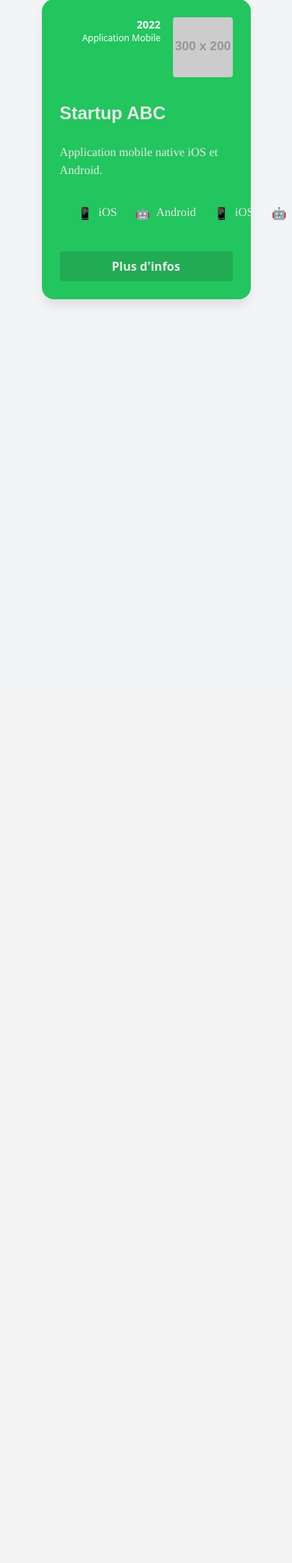
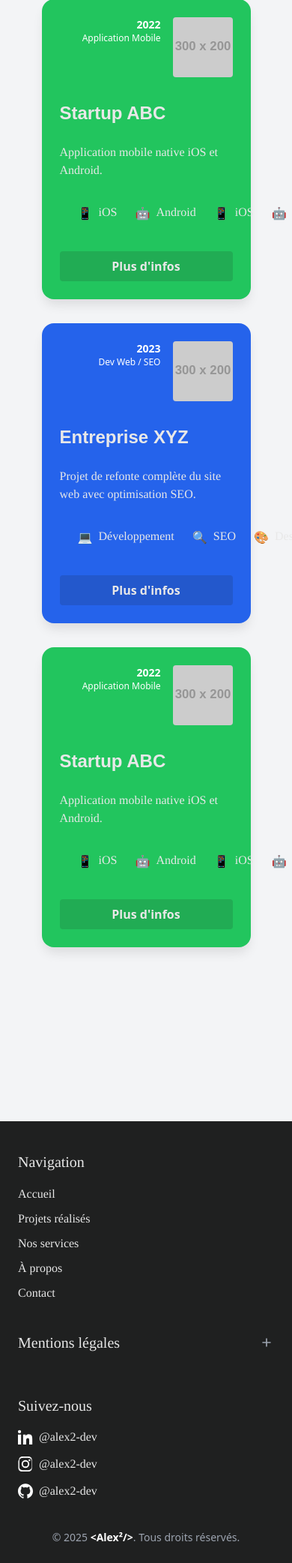
Before and after one commit to thedeadyt/Alex2, a PHP site: page /pages/NosProjets.php in a window 390 px wide; the page is wider, and only the part inside the window is pictured. Shown: the part 1489-3573 px from the top of that part at 75% size. Before the commit the page ends 1895 px from the top of that part, so only its background shows below. Run offline with PHP 8.4, Linux system fonts and the light colour scheme; grey boxes labelled with a size stand in for pictures from a placeholder-image service; some libraries are stand-ins or nearby versions; some web fonts are replaced.

Commit message:
modif couleur

```diff
--- a/includes/footer.php
+++ b/includes/footer.php
@@ -5,35 +5,33 @@
   <meta http-equiv="X-UA-Compatible" content="IE=edge">
   <title>Page title</title>
   <meta name="viewport" content="width=device-width, initial-scale=1">
-
+  <link rel="stylesheet" href="<?= BASE_URL ?>/asset/css/variables.css">
   <!-- ✅ Tailwind CSS -->
   <script src="https://cdn.tailwindcss.com"></script>
-
   <!-- ✅ Alpine.js -->
   <script defer src="https://unpkg.com/alpinejs@3.x.x/dist/cdn.min.js"></script>
-
 </head>
-<body style="background-color: #e8e8e8;">
+<body style="background-color: var(--color-bg);">
 
   <!-- ✅ FOOTER -->
-  <div class="bg-gray-900 text-white pt-10 pb-6 px-6" x-data="{ open: false }">
+  <div class="pt-10 pb-6 px-6" x-data="{ open: false }" style="background-color: var(--color-black)">
     <div class="max-w-6xl mx-auto grid grid-cols-1 md:grid-cols-3 gap-10">
 
       <!-- Navigation -->
       <div>
-        <h3 class="text-xl font-semibold mb-4">Navigation</h3>
+        <h3 class="text-xl mb-4" style="color: var(--color-white); font-family: var(--font-base);">Navigation</h3>
         <ul class="space-y-2">
-          <li><a href="#accueil" class="hover:underline">Accueil</a></li>
-          <li><a href="#projets" class="hover:underline">Projets réalisés</a></li>
-          <li><a href="#services" class="hover:underline">Nos services</a></li>
-          <li><a href="#apropos" class="hover:underline">À propos</a></li>
-          <li><a href="#contact" class="hover:underline">Contact</a></li>
+          <li><a href="<?= BASE_URL ?>/index.php" style="color: var(--color-white); font-family: var(--font-base);" style="color: var(--color-black); font-family: var(--font-base);class="hover:underline">Accueil</a></li>
+          <li><a href="<?= BASE_URL ?>/pages/NosProjets.php" style="color: var(--color-white); font-family: var(--font-base);" class="hover:underline">Projets réalisés</a></li>
+          <li><a href="<?= BASE_URL ?>/pages/Services.php" style="color: var(--color-white); font-family: var(--font-base);" class="hover:underline">Nos services</a></li>
+          <li><a href="<?= BASE_URL ?>/pages/Apropos.php" style="color: var(--color-white); font-family: var(--font-base);" class="hover:underline">À propos</a></li>
+          <li><a href="#<?= BASE_URL ?>/pages/Contact.php" style="color: var(--color-white); font-family: var(--font-base);" class="hover:underline">Contact</a></li>
         </ul>
       </div>
 
       <!-- Mentions légales -->
       <div>
-        <h3 class="text-xl font-semibold mb-4 flex items-center justify-between md:block">
+        <h3 class="text-xl mb-4 flex items-center justify-between md:block" style="color: var(--color-white); font-family: var(--font-base);">
           Mentions légales
           <button @click="open = !open" class="md:hidden text-gray-400">
             <svg x-show="!open" xmlns="http://www.w3.org/2000/svg" class="h-5 w-5" fill="none"
@@ -47,32 +45,32 @@
           </button>
         </h3>
         <ul class="space-y-2 md:block" x-show="open || window.innerWidth >= 768" x-transition>
-          <li><a href="/mentions-legales.html" class="hover:underline">Mentions légales</a></li>
-          <li><a href="/confidentialite.html" class="hover:underline">Politique de confidentialité</a></li>
+          <li><a href="/mentions-legales.html" style="color: var(--color-white); font-family: var(--font-base);" class="hover:underline">Mentions légales</a></li>
+          <li><a href="/confidentialite.html" style="color: var(--color-white); font-family: var(--font-base);" class="hover:underline">Politique de confidentialité</a></li>
         </ul>
       </div>
 
       <!-- Réseaux sociaux -->
       <div>
-        <h3 class="text-xl font-semibold mb-4">Suivez-nous</h3>
+        <h3 class="text-xl mb-4" style="color: var(--color-white); font-family: var(--font-base);">Suivez-nous</h3>
         <div class="flex flex-col space-y-3">
           <a href="https://www.linkedin.com/in/alex-alex-597150372" target="_blank" class="flex items-center space-x-2 hover:underline">
             <svg class="w-5 h-5 fill-white" viewBox="0 0 24 24">
               <path d="M4.98 3.5C4.98 4.88 3.87 6 2.5 6S0 4.88 0 3.5 1.12 1 2.5 1 4.98 2.12 4.98 3.5zM0 24h5V8H0v16zM7.5 8h4.78v2.16h.07c.66-1.26 2.28-2.59 4.7-2.59 5.03 0 5.95 3.3 5.95 7.59V24h-5v-6.67c0-1.59-.03-3.64-2.22-3.64-2.23 0-2.57 1.73-2.57 3.51V24h-5V8z"/>
             </svg>
-            <span>@alex2-dev</span>
+            <span style="color: var(--color-white); font-family: var(--font-base);">@alex2-dev</span>
           </a>
           <a href="https://www.instagram.com/alex2.dev" target="_blank" class="flex items-center space-x-2 hover:underline">
             <svg class="w-5 h-5 fill-white" viewBox="0 0 24 24">
               <path d="M12 2.2c3.2 0 3.584.012 4.85.07 1.366.062 2.633.348 3.608 1.323.975.975 1.26 2.242 1.323 3.608.058 1.266.07 1.65.07 4.85s-.012 3.584-.07 4.85c-.062 1.366-.348 2.633-1.323 3.608-.975.975-2.242 1.26-3.608 1.323-1.266.058-1.65.07-4.85.07s-3.584-.012-4.85-.07c-1.366-.062-2.633-.348-3.608-1.323-.975-.975-1.26-2.242-1.323-3.608C2.212 15.584 2.2 15.2 2.2 12s.012-3.584.07-4.85c.062-1.366.348-2.633 1.323-3.608C4.568 2.618 5.835 2.333 7.2 2.27 8.466 2.212 8.85 2.2 12 2.2zm0-2.2C8.7 0 8.3.012 7.05.07 5.667.13 4.3.415 3.125 1.59 1.95 2.765 1.665 4.133 1.605 5.515.547 6.766.535 7.167.535 12s.012 5.233.07 6.485c.062 1.382.347 2.75 1.52 3.925 1.175 1.175 2.542 1.46 3.925 1.52C8.3 23.988 8.7 24 12 24s3.7-.012 4.95-.07c1.383-.062 2.75-.347 3.925-1.52 1.175-1.175 1.46-2.542 1.52-3.925.058-1.252.07-1.652.07-6.485s-.012-5.233-.07-6.485c-.062-1.382-.347-2.75-1.52-3.925C19.7.415 18.333.13 16.95.07 15.7.012 15.3 0 12 0zM12 5.838A6.163 6.163 0 1 0 18.162 12 6.163 6.163 0 0 0 12 5.838zm0 10.2A4.038 4.038 0 1 1 16.038 12 4.038 4.038 0 0 1 12 16.038zM18.406 4.594a1.44 1.44 0 1 0 1.44 1.44 1.44 1.44 0 0 0-1.44-1.44z"/>
             </svg>
-            <span>@alex2.dev</span>
+            <span style="color: var(--color-white); font-family: var(--font-base);">@alex2-dev</span>
           </a>
           <a href="https://github.com/alex2-dev" target="_blank" class="flex items-center space-x-2 hover:underline">
             <svg class="w-5 h-5 fill-white" viewBox="0 0 24 24">
               <path d="M12 .297c-6.63 0-12 5.373-12 12 0 5.303 3.438 9.8 8.205 11.385.6.113.82-.258.82-.577 0-.285-.01-1.04-.015-2.04-3.338.724-4.042-1.61-4.042-1.61-.546-1.385-1.333-1.754-1.333-1.754-1.09-.744.083-.729.083-.729 1.205.084 1.84 1.237 1.84 1.237 1.07 1.835 2.807 1.305 3.492.998.108-.775.418-1.305.762-1.605-2.665-.305-5.467-1.334-5.467-5.933 0-1.31.468-2.38 1.235-3.22-.123-.303-.535-1.523.117-3.176 0 0 1.008-.322 3.3 1.23a11.49 11.49 0 0 1 3-.405 11.5 11.5 0 0 1 3 .405c2.29-1.552 3.297-1.23 3.297-1.23.653 1.653.24 2.873.118 3.176.77.84 1.233 1.91 1.233 3.22 0 4.61-2.807 5.625-5.48 5.922.43.37.823 1.1.823 2.22 0 1.604-.014 2.896-.014 3.286 0 .322.217.694.825.576C20.565 22.092 24 17.592 24 12.297 24 5.67 18.63.297 12 .297z"/>
             </svg>
-            <span>@alex2-dev</span>
+            <span style="color: var(--color-white); font-family: var(--font-base);">@alex2-dev</span>
           </a>
         </div>
       </div>
--- a/public/index.php
+++ b/public/index.php
@@ -1,6 +1,5 @@
 <?php
 require_once __DIR__ . '/../config/config.php';
 include __DIR__ . '/../includes/header.php';
-// ... le reste
 ?>
 <h1 class="text-center text-2xl font-bold mb-4">Bienvenue sur le site</h1>
--- a/public/pages/NosProjets.php
+++ b/public/pages/NosProjets.php
@@ -20,7 +20,7 @@
 
     <h1 class="text-4xl font-bold mb-8">Nos Projets</h1>
 
-    <div class="pb-[460px]"><!-- padding bottom important pour scroller -->
+    <div class="pb-[160px]"><!-- padding bottom important pour scroller -->
 
       <template x-for="(projet, i) in projets" :key="i">
         <div
@@ -104,7 +104,7 @@
         </a>
       </div>
     </div>
-
+  </div>
 
 <script>
   function projetsData() {
@@ -153,6 +153,8 @@
     }
   }
 </script>
-
 </body>
 </html>
+<?php
+include __DIR__ . '/../../includes/footer.php';
+?>
```
